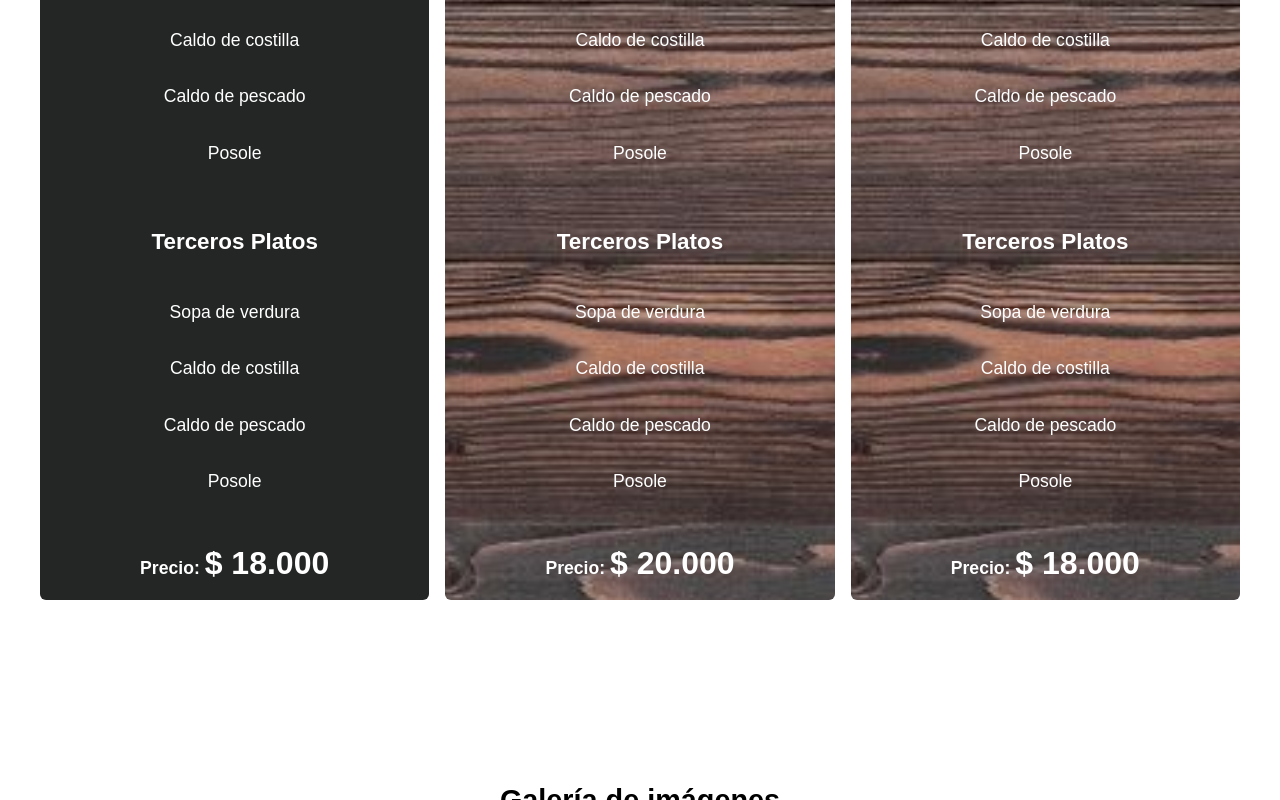
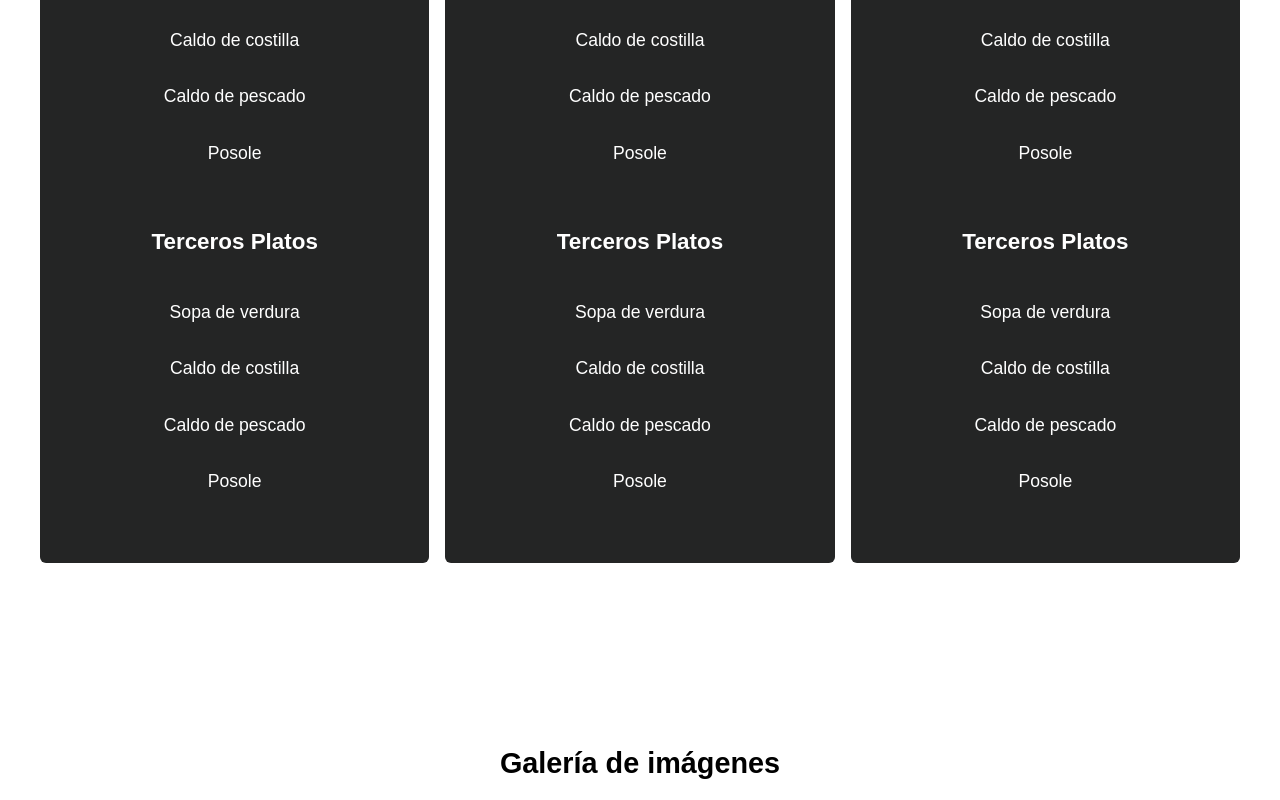
Before and after one commit to David963github/david963github.github.io, a plain HTML site: page index.html in a window 1280 px wide. Shown: the part 2282-3082 px from the top of the page. Drawn offline with Linux system fonts and the light colour scheme.

Commit message:
Update index.html

```diff
--- a/index.html
+++ b/index.html
@@ -160,11 +160,11 @@
                     <p>Caldo de pescado</p>
                     <p>Posole</p>
                     <br>
-                    <p class="precio-menu">
+                    <!--<p class="precio-menu">
                         Precio: <span> $ 18.000</span>
-                    </p>
+                    </p>-->
                 </div>
-                <div style="background: url(./img/fondoRestaurante.jpg) center; background-size: cover;"  class="menu-restaurante">
+                <div style="background-color: rgb(36, 37, 37);"  class="menu-restaurante">
                         <h3>Menú Noche</h3>
                         <hr>
                         <h4>Primeros Platos</h4>
@@ -187,11 +187,9 @@
                          <p>Caldo de pescado</p>
                          <p>Posole</p>
                          <br>
-                         <p class="precio-menu">
-                            Precio: <span> $ 20.000</span>
-                        </p>
+
                     </div>
-                    <div style="background: url(./img/fondoRestaurante.jpg) center; background-size: cover;"  class="menu-restaurante">
+                    <div style="background-color: rgb(36, 37, 37);"  class="menu-restaurante">
                             <h3>Menú Fin de Semana</h3>
                             <hr>
                             <h4>Primeros Platos</h4>
@@ -214,8 +212,7 @@
                              <p>Caldo de pescado</p>
                              <p>Posole</p>
                              <br>
-                             <p class="precio-menu">
-                                Precio: <span> $ 18.000</span>
+
                             </p>
                         </div>
                     </div>
```
